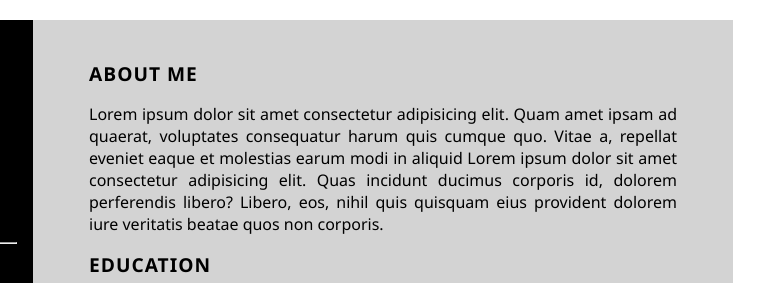
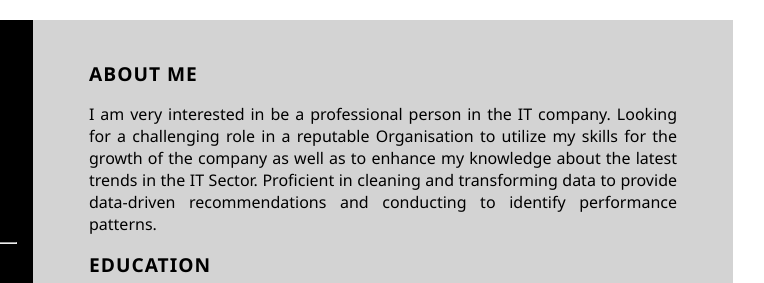
Before and after one commit to PravinSahani/responsive-resume.github.io, a plain HTML site: page index.html in a window 1280 px wide. Shown: the top 283 px of the page, 331-1095 px from the left. Drawn offline with Linux system fonts and the light colour scheme.

Commit message:
Update index.html

```diff
--- a/index.html
+++ b/index.html
@@ -131,11 +131,7 @@
                     <h2 class="right-title">
                         ABOUT ME
                     </h2>
-                    <p class="para">Lorem ipsum dolor sit amet consectetur adipisicing elit. Quam amet ipsam ad quaerat,
-                        voluptates consequatur harum quis cumque quo. Vitae a, repellat eveniet eaque et molestias earum
-                        modi in aliquid Lorem ipsum dolor sit amet consectetur adipisicing elit. Quas incidunt ducimus
-                        corporis id, dolorem perferendis libero? Libero, eos, nihil quis quisquam eius provident dolorem
-                        iure veritatis beatae quos non corporis.</p>
+                    <p class="para">I am very interested in be a professional person in the IT company. Looking for a challenging role in a reputable Organisation to utilize my skills for the growth of the company as well as to enhance my knowledge about the latest trends in the IT Sector. Proficient in cleaning and transforming data to provide data-driven recommendations and conducting to identify performance patterns.</p>
                 </section>
                 <section class="eductation sect">
                     <h2 class="right-title">
```
